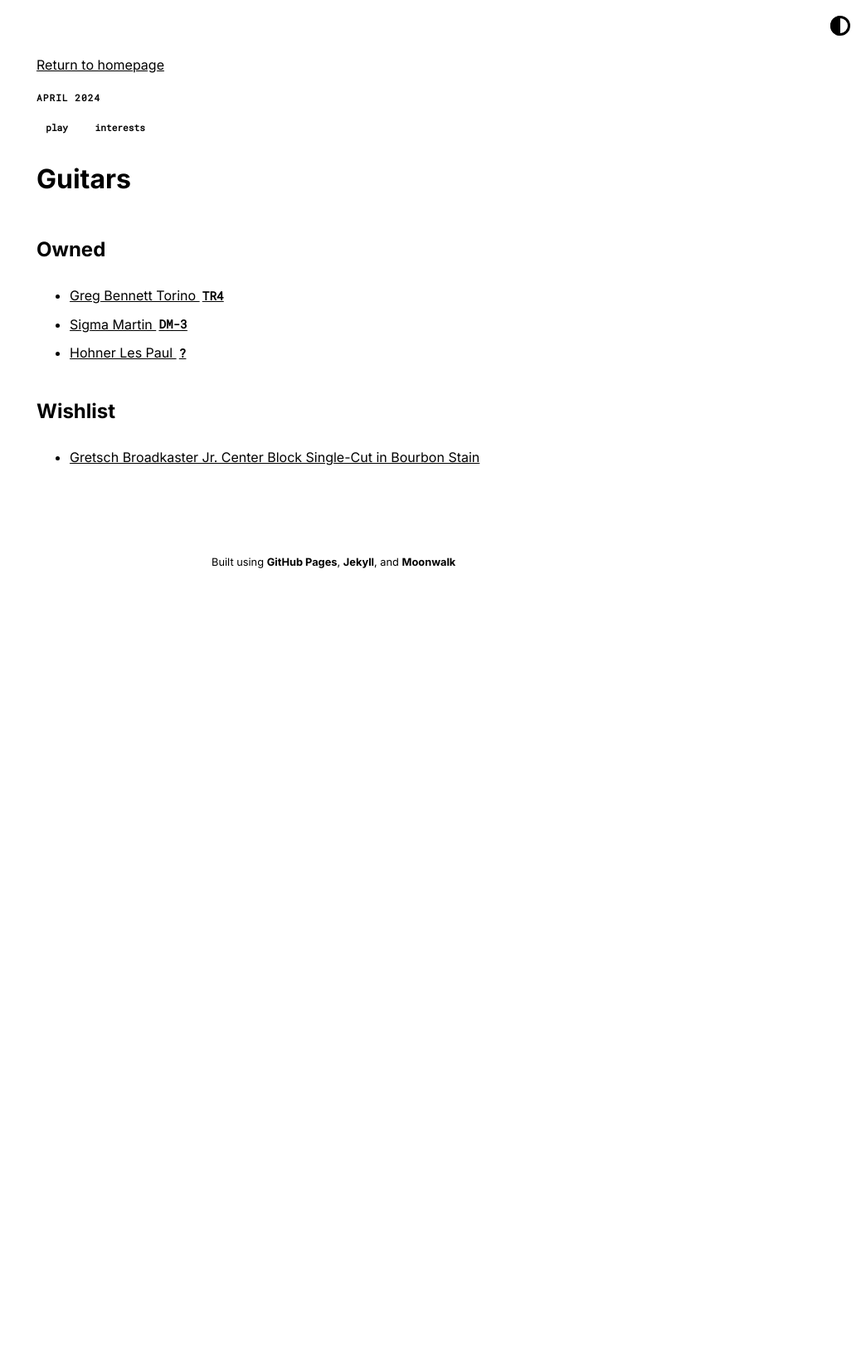
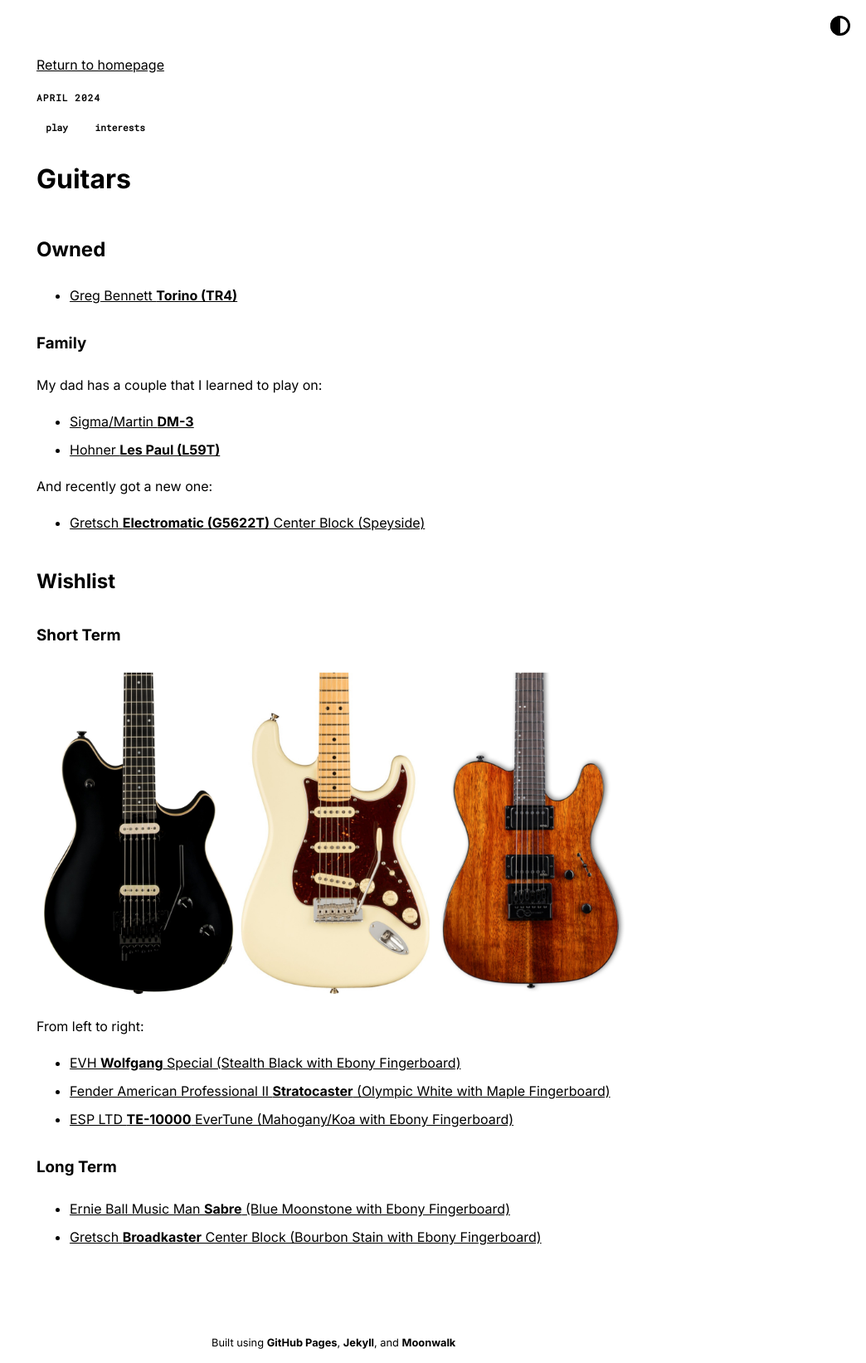
Before and after one commit to blakejacobus/blakejacobus.com, a Jekyll site: the page built from _posts/2024-04-03-guitars.md, in a window 1280 px wide. Shown: the whole page at 83% size, without its empty margins (236-1280 px from the left). Built offline with Jekyll 4.4.1, drawn with Linux system fonts in a browser that asks for light colours; before the commit the page ends 900 px from its top, so only the background shows below that.

Commit message:
2025 updates

```diff
--- a/_posts/2024-04-03-guitars.md
+++ b/_posts/2024-04-03-guitars.md
@@ -7,10 +7,32 @@
 
 ## Owned
 
-- [Greg Bennett Torino `TR4`](https://gregbennettguitars.com/guitars/electric/vintage/tr4/)
-- [Sigma Martin `DM-3`](https://www.sigma-guitars.com/acoustic-guitars/st-series/dm-st/)
-- [Hohner Les Paul `?`](https://www.hohner.de/en/service/guitars)
+- [Greg Bennett **Torino (TR4)**](https://gregbennettguitars.com/guitars/electric/vintage/tr4/)
+
+### Family
+
+My dad has a couple that I learned to play on:
+
+- [Sigma/Martin **DM-3**](https://www.sigma-guitars.com/acoustic-guitars/st-series/dm-st/)
+- [Hohner **Les Paul (L59T)**](https://reverb.com/item/49089724-hohner-l59t-tobacco-burst-w-hsc)
+
+And recently got a new one:
+
+- [Gretsch **Electromatic (G5622T)** Center Block (Speyside)](https://www.sweetwater.com/store/detail/G5622TESS--gretsch-g5622t-electromatic-center-block-double-cut-electric-guitar-speyside)
 
 ## Wishlist
 
-- [Gretsch Broadkaster Jr. Center Block Single-Cut in Bourbon Stain](https://www.gretschguitars.com/gear/build/center-block/g6659tfm-players-edition-broadkaster-jr-center-block-single-cut-with-string-thru-bigsby-and-flame-maple/2401700878)
+### Short Term
+
+![Guitar collage](../assets/images/guitar_collage.jpg)
+
+From left to right:
+
+- [EVH **Wolfgang** Special (Stealth Black with Ebony Fingerboard)](https://www.sweetwater.com/store/detail/WolfSp2St--evh-wolfgang-special-stealth-black-with-ebony-fingerboard)
+- [Fender American Professional II **Stratocaster** (Olympic White with Maple Fingerboard)](https://www.sweetwater.com/store/detail/StratAP2MOW--fender-american-professional-ii-stratocaster-olympic-white-with-maple-fingerboard)
+- [ESP LTD **TE-10000** EverTune (Mahogany/Koa with Ebony Fingerboard)](https://www.sweetwater.com/store/detail/LTE1KETKNG--esp-ltd-te-1000-evertune-koa-electric-guitar-natural-gloss)
+
+### Long Term
+
+- [Ernie Ball Music Man **Sabre** (Blue Moonstone with Ebony Fingerboard)](https://www.sweetwater.com/store/detail/SabreDBB)
+- [Gretsch **Broadkaster** Center Block (Bourbon Stain with Ebony Fingerboard)](https://www.gretschguitars.com/gear/build/center-block/g6609tfm-players-edition-broadkaster-center-block-double-cut-with-string-thru-bigsby-and-flame-maple/2400700878)
```
Also changed, not shown: _data/home.yml (+14 -14 lines), _posts/2024-03-17-play.md (+8 -4 lines), _posts/2024-03-17-work.md (+8 -31 lines), _posts/2024-04-05-fitness.md (+15 -1 lines), _posts/2024-04-05-programs.md (+4 -0 lines), _posts/2025-01-12-technology.md (added, +14 -0 lines), assets/images/guitar_collage.jpg (added).
